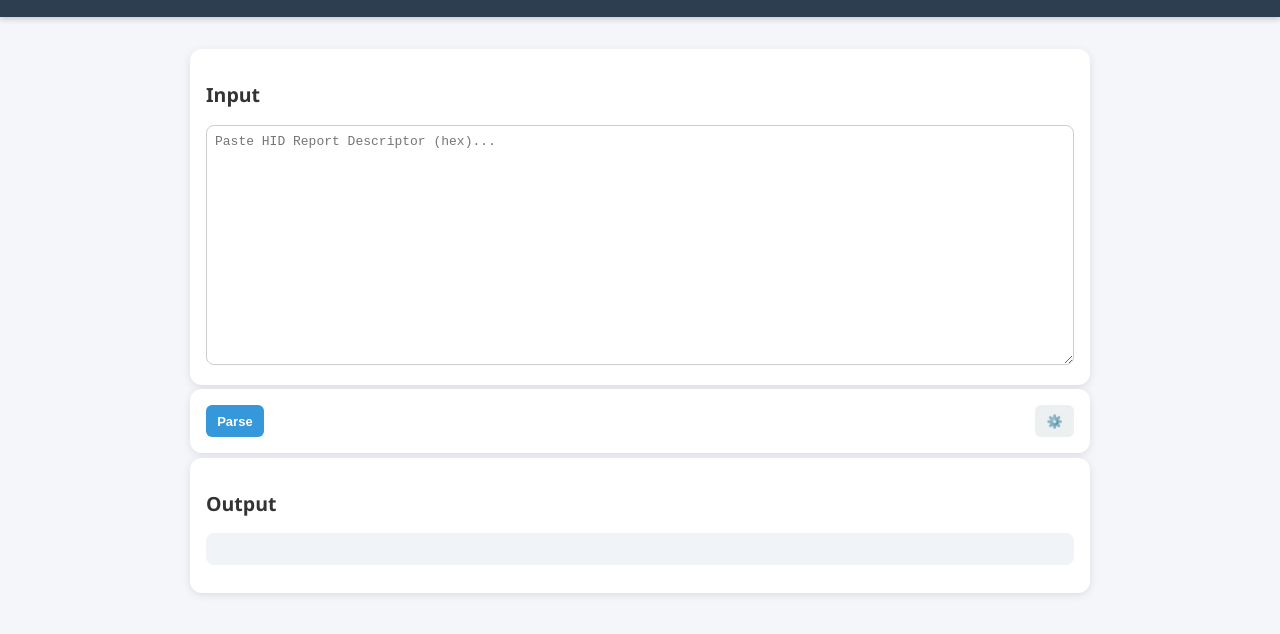
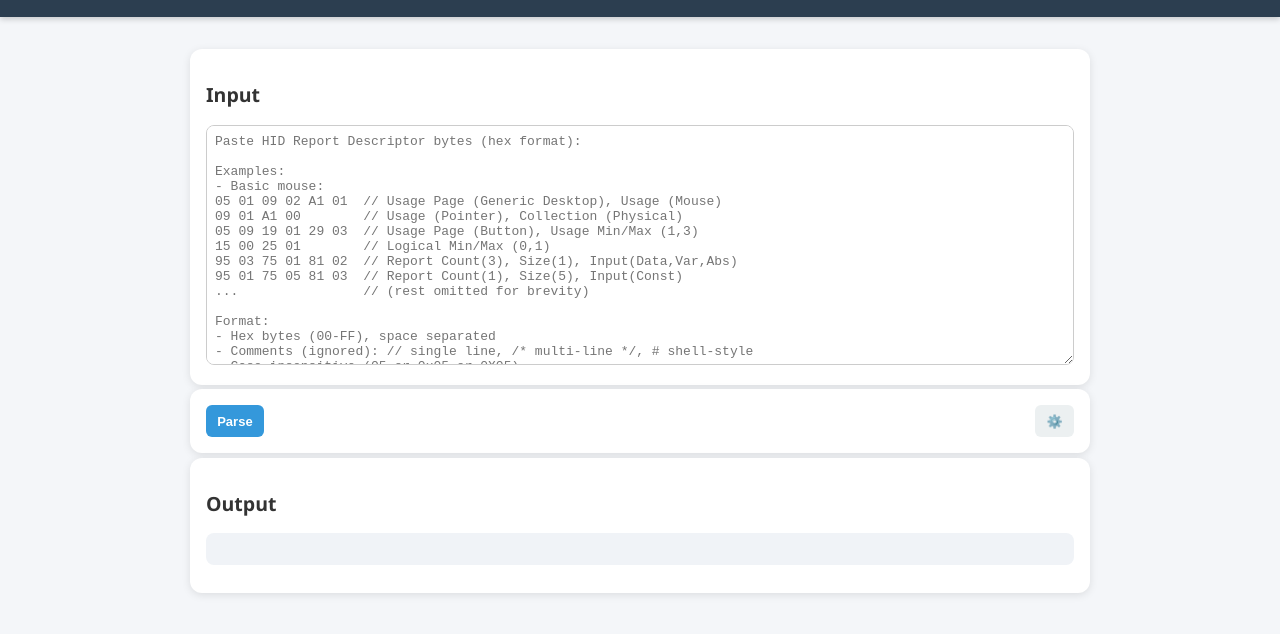
Before and after one commit to Zjonn/hidparser, a plain HTML site: page index.html in a window 1280 px wide. Shown: the part 60-694 px from the top of the page. Drawn offline with Linux system fonts and the light colour scheme.

Commit message:
Add more information to Input placeholder

```diff
--- a/index.html
+++ b/index.html
@@ -14,7 +14,24 @@
         <!-- Input card -->
         <section class="card">
             <h2>Input</h2>
-            <textarea id="descriptorInput" placeholder="Paste HID Report Descriptor (hex)..."></textarea>
+            <textarea id="descriptorInput"
+    placeholder="Paste HID Report Descriptor bytes (hex format):
+
+Examples:
+- Basic mouse:
+05 01 09 02 A1 01  // Usage Page (Generic Desktop), Usage (Mouse)
+09 01 A1 00        // Usage (Pointer), Collection (Physical)
+05 09 19 01 29 03  // Usage Page (Button), Usage Min/Max (1,3)
+15 00 25 01        // Logical Min/Max (0,1)
+95 03 75 01 81 02  // Report Count(3), Size(1), Input(Data,Var,Abs)
+95 01 75 05 81 03  // Report Count(1), Size(5), Input(Const)
+...                // (rest omitted for brevity)
+
+Format:
+- Hex bytes (00-FF), space separated
+- Comments (ignored): // single line, /* multi-line */, # shell-style
+- Case insensitive (05 or 0x05 or 0X05)
+- Leading 0x is optional"></textarea>
         </section>
 
         <!-- Options card -->
```
